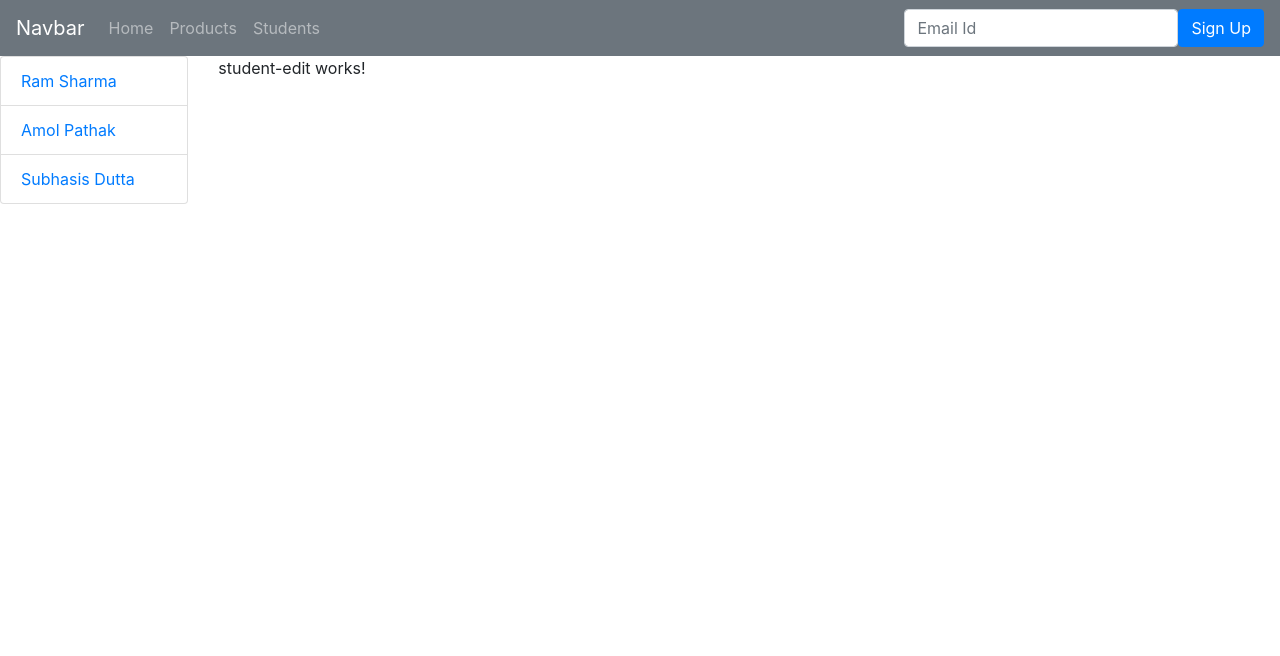
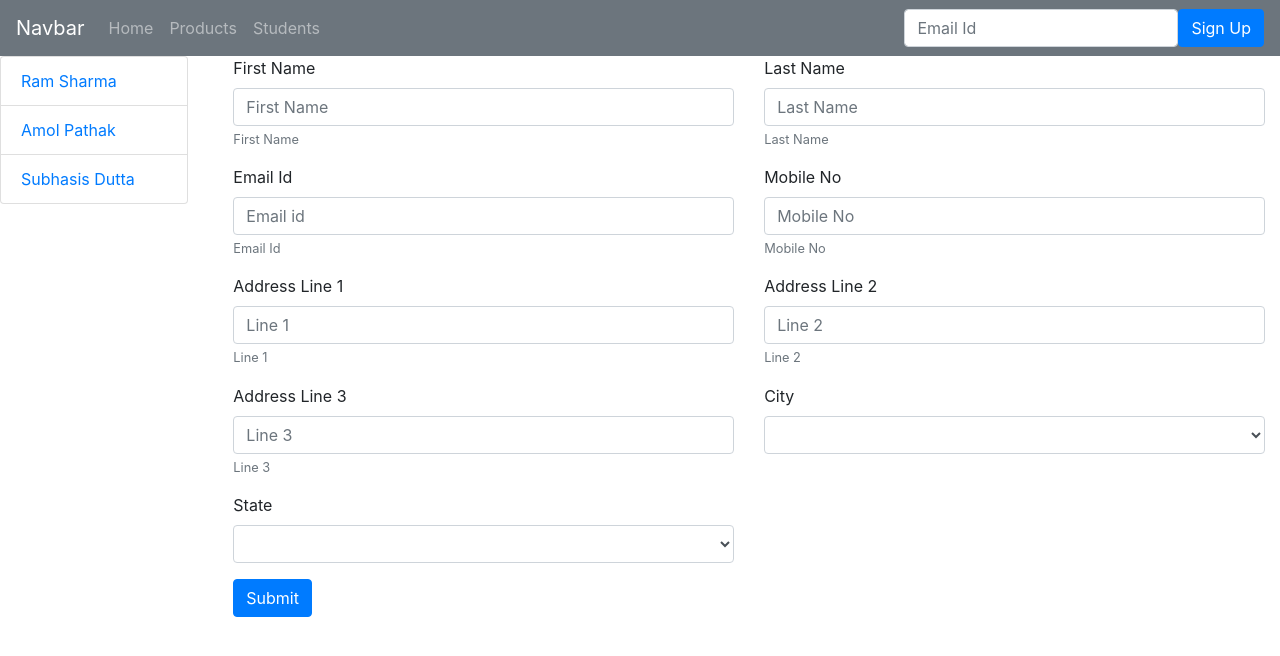
Before and after one commit to jrp1414/Oct2020App, an Angular app: page /students/1/edit in a window 1280 px wide. Shown: the top 656 px of the page. Built offline with nearby package versions, Linux system fonts and the light colour scheme.

Commit message:
RF Example 1

```diff
--- a/src/app/app.module.ts
+++ b/src/app/app.module.ts
@@ -1,6 +1,7 @@
 import { BrowserModule } from '@angular/platform-browser';
 import { NgModule } from '@angular/core';
 import { FormsModule } from "@angular/forms";
+import {ReactiveFormsModule} from "@angular/forms";
 import { RouterModule, Routes, Route } from "@angular/router";
 
 // import * as c from './component.index';
@@ -76,6 +77,7 @@
   imports: [
     BrowserModule,
     FormsModule,
+    ReactiveFormsModule,
     RouterModule.forRoot(routes)
   ],
   providers: [LoggerService],
--- a/src/app/students/student-edit/student-edit.component.html
+++ b/src/app/students/student-edit/student-edit.component.html
@@ -1 +1,106 @@
-<p>student-edit works!</p>
+<div class="container">
+    <form [formGroup]="studentEditForm" (ngSubmit)="OnSubmit()">
+        <div class="row">
+            <div class="col-md-6">
+                <div class="form-group">
+                    <label for="FirstName">First Name</label>
+                    <input type="text" formControlName="FirstName" class="form-control" id="FirstName" aria-describedby="helpId"
+                        placeholder="First Name">
+                    <small id="helpId" class="form-text text-muted">First Name</small>
+                </div>
+            </div>
+            <div class="col-md-6">
+                <div class="form-group">
+                    <label for="LastName">Last Name</label>
+                    <input type="text" class="form-control" formControlName="LastName" id="LastName" aria-describedby="helpId"
+                        placeholder="Last Name">
+                    <small id="helpId" class="form-text text-muted">Last Name</small>
+                </div>
+            </div>
+        </div>
+        <div class="row">
+            <div class="col-md-6">
+                <div class="form-group">
+                    <label for="EmailId">Email Id</label>
+                    <input type="email" class="form-control" id="EmailId" formControlName="EmailId" aria-describedby="emailHelpId"
+                        placeholder="Email id">
+                    <small id="emailHelpId" class="form-text text-muted">Email Id</small>
+                </div>
+            </div>
+            <div class="col-md-6">
+                <div class="form-group">
+                    <label for="MobileNo">Mobile No</label>
+                    <input type="text" class="form-control" id="MobileNo" formControlName="MobileNo" aria-describedby="helpId"
+                        placeholder="Mobile No">
+                    <small id="helpId" class="form-text text-muted">Mobile No</small>
+                </div>
+            </div>
+        </div>
+        <div class="row">
+            <div class="col-md-6">
+                <div class="form-group">
+                    <label for="AddLine1">Address Line 1</label>
+                    <input type="text" formControlName="AddLine1" class="form-control" id="AddLine1" aria-describedby="helpId"
+                        placeholder="Line 1">
+                    <small id="helpId" class="form-text text-muted">Line 1</small>
+                </div>
+            </div>
+            <div class="col-md-6">
+                <div class="form-group">
+                    <label for="AddLine2">Address Line 2</label>
+                    <input type="text" class="form-control" formControlName="AddLine2" id="AddLine2" aria-describedby="helpId"
+                        placeholder="Line 2">
+                    <small id="helpId" class="form-text text-muted">Line 2</small>
+                </div>
+            </div>
+        </div>
+        <div class="row">
+            <div class="col-md-6">
+                <div class="form-group">
+                    <label for="AddLine3">Address Line 3</label>
+                    <input type="text" class="form-control" id="AddLine3" formControlName="AddLine3" aria-describedby="helpId"
+                        placeholder="Line 3">
+                    <small id="helpId" class="form-text text-muted">Line 3</small>
+                </div>
+            </div>
+            <div class="col-md-6">
+                <div class="form-group">
+                    <label for="City">City</label>
+                    <select class="form-control" id="City" formControlName="City">
+                        <option>Pune</option>
+                        <option>New York</option>
+                        <option>Mumbai</option>
+                        <option>Bengaluru</option>
+                    </select>
+                </div>
+            </div>
+        </div>
+        <div class="row">
+            <div class="col-md-6">
+                <div class="form-group">
+                    <label for="State">State</label>
+                    <select class="form-control" formControlName="State" id="State">
+                        <option>Maharashtra</option>
+                        <option>Odisha</option>
+                        <option>Karnataka</option>
+                        <option>West Bengal</option>
+                    </select>
+                </div>
+            </div>
+            <div class="col-md-6">
+
+            </div>
+        </div>
+
+        <button type="submit" class="btn btn-primary">Submit</button>
+<!--
+        <div class="row">
+            <div class="col-md-6">
+
+            </div>
+            <div class="col-md-6">
+
+            </div>
+        </div> -->
+    </form>
+</div>
--- a/src/app/students/student-edit/student-edit.component.ts
+++ b/src/app/students/student-edit/student-edit.component.ts
@@ -1,4 +1,5 @@
 import { Component, OnInit } from '@angular/core';
+import { FormControl, FormGroup } from '@angular/forms';
 
 @Component({
   selector: 'app-student-edit',
@@ -8,8 +9,33 @@
 export class StudentEditComponent implements OnInit {
 
   constructor() { }
+  studentEditForm: FormGroup;
+  FName: FormControl = new FormControl();
+  LName: FormControl = new FormControl();
+  EmailId: FormControl = new FormControl();
+  MobileNo: FormControl = new FormControl();
+  AddLine1: FormControl = new FormControl();
+  AddLine2: FormControl = new FormControl();
+  AddLine3: FormControl = new FormControl();
+  City: FormControl = new FormControl();
+  State: FormControl = new FormControl();
 
   ngOnInit(): void {
+    this.studentEditForm = new FormGroup({
+      FirstName: this.FName,
+      LastName: this.LName,
+      EmailId: this.EmailId,
+      MobileNo: this.MobileNo,
+      AddLine1: this.AddLine1,
+      AddLine2: this.AddLine2,
+      AddLine3: this.AddLine3,
+      City: this.City,
+      State: this.State
+    });
+  }
+
+  OnSubmit(){
+    console.log(this.studentEditForm.value);
   }
 
 }
```
